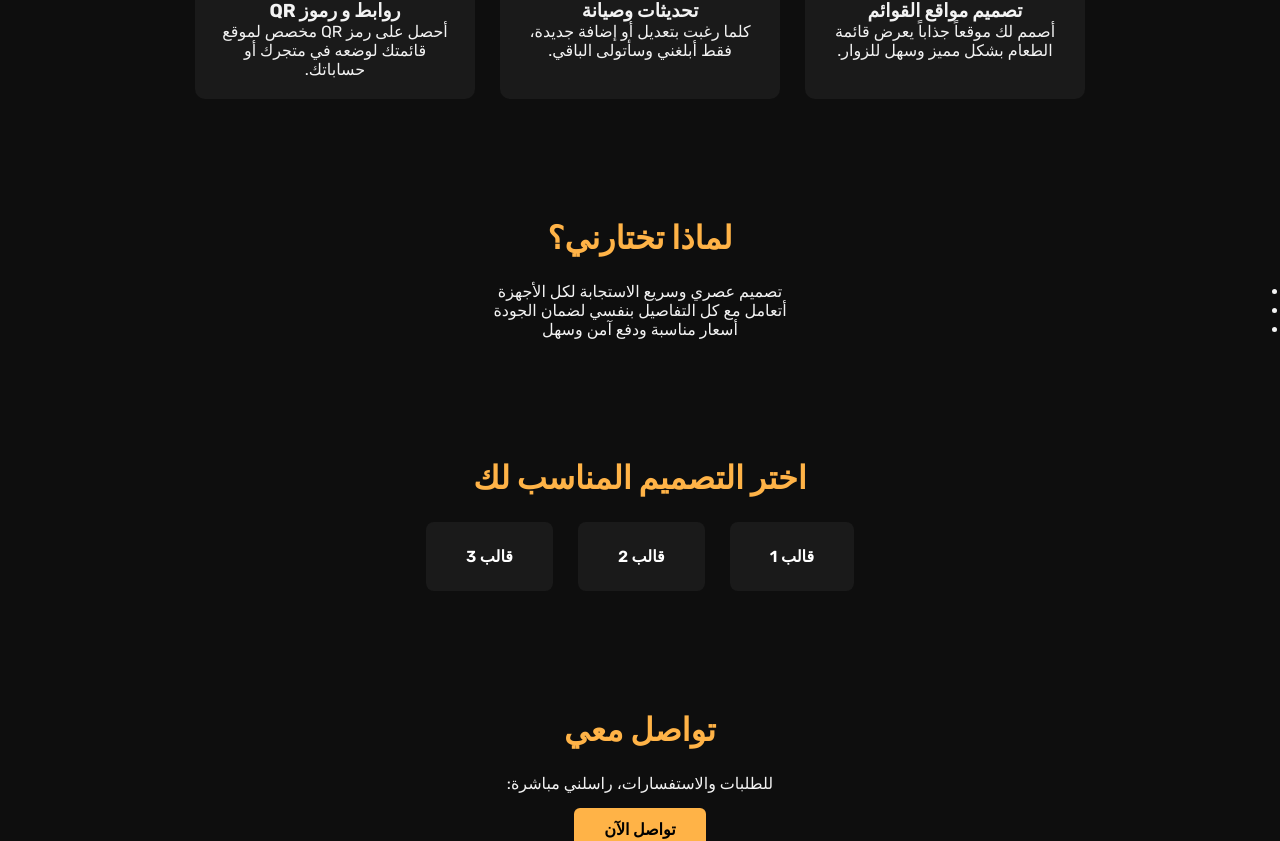
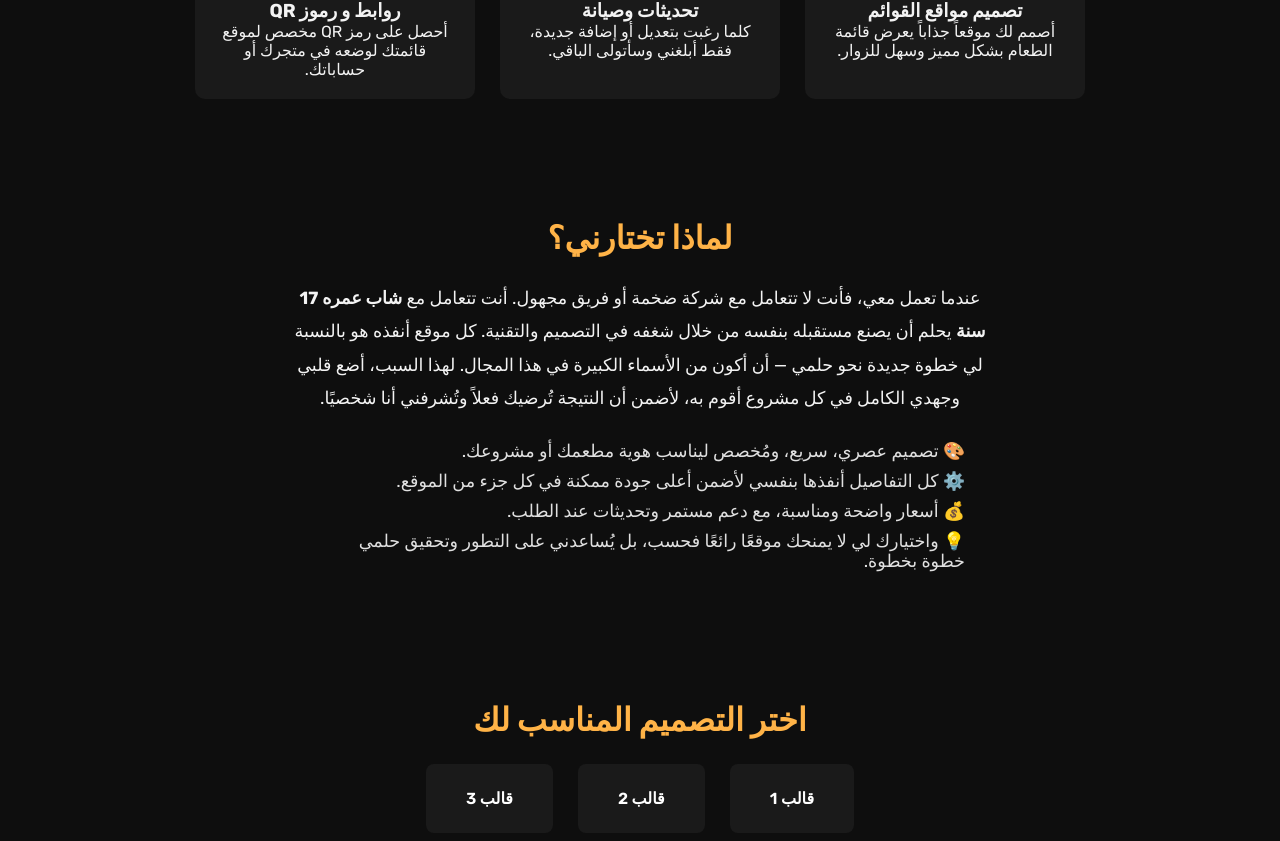
Before and after one commit to storeskhaliil/HomePage, a Next.js app: page / in a window 1280 px wide. Shown: the part 863-1704 px from the top of the page. Built offline with nearby package versions, Linux system fonts and the light colour scheme.

Commit message:
Update index.js

```diff
--- a/pages/index.js
+++ b/pages/index.js
@@ -41,14 +41,34 @@ export default function Home() {
         </div>
       </section>
 
-<section className={`${styles.section} ${styles.services}`}>
-        <h2>لماذا تختارني؟</h2>
-        <ul>
-          <li>تصميم عصري وسريع الاستجابة لكل الأجهزة</li>
-          <li>أتعامل مع كل التفاصيل بنفسي لضمان الجودة</li>
-          <li>أسعار مناسبة ودفع آمن وسهل</li>
-        </ul>
-      </section>
+<section className={`${styles.section} ${styles.whyme}`}>
+  <h2>لماذا تختارني؟</h2>
+  <p style={{
+    maxWidth: "700px",
+    margin: "0 auto",
+    lineHeight: "1.9",
+    fontSize: "1.1rem"
+  }}>
+    عندما تعمل معي، فأنت لا تتعامل مع شركة ضخمة أو فريق مجهول.
+    أنت تتعامل مع <strong>شاب عمره 17 سنة</strong> يحلم أن يصنع مستقبله بنفسه من خلال شغفه في التصميم والتقنية.
+    كل موقع أنفذه هو بالنسبة لي خطوة جديدة نحو حلمي — أن أكون من الأسماء الكبيرة في هذا المجال.
+    لهذا السبب، أضع قلبي وجهدي الكامل في كل مشروع أقوم به، لأضمن أن النتيجة تُرضيك فعلاً وتُشرفني أنا شخصيًا.
+  </p>
+
+  <ul style={{
+    listStyle: "none",
+    padding: 0,
+    marginTop: "25px",
+    maxWidth: "650px",
+    marginInline: "auto",
+    textAlign: "right"
+  }}>
+    <li>🎨 تصميم عصري، سريع، ومُخصص ليناسب هوية مطعمك أو مشروعك.</li>
+    <li>⚙️ كل التفاصيل أنفذها بنفسي لأضمن أعلى جودة ممكنة في كل جزء من الموقع.</li>
+    <li>💰 أسعار واضحة ومناسبة، مع دعم مستمر وتحديثات عند الطلب.</li>
+    <li>💡 واختيارك لي لا يمنحك موقعًا رائعًا فحسب، بل يُساعدني على التطور وتحقيق حلمي خطوة بخطوة.</li>
+  </ul>
+</section>
 
 <section className={`${styles.section} ${styles.services}`}>
         <h2>اختر التصميم المناسب لك</h2>
```
